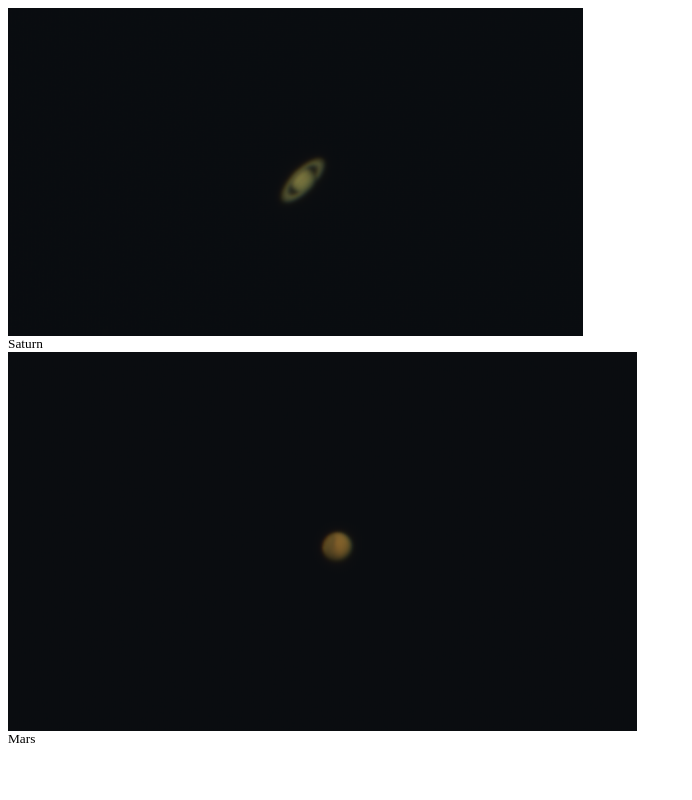
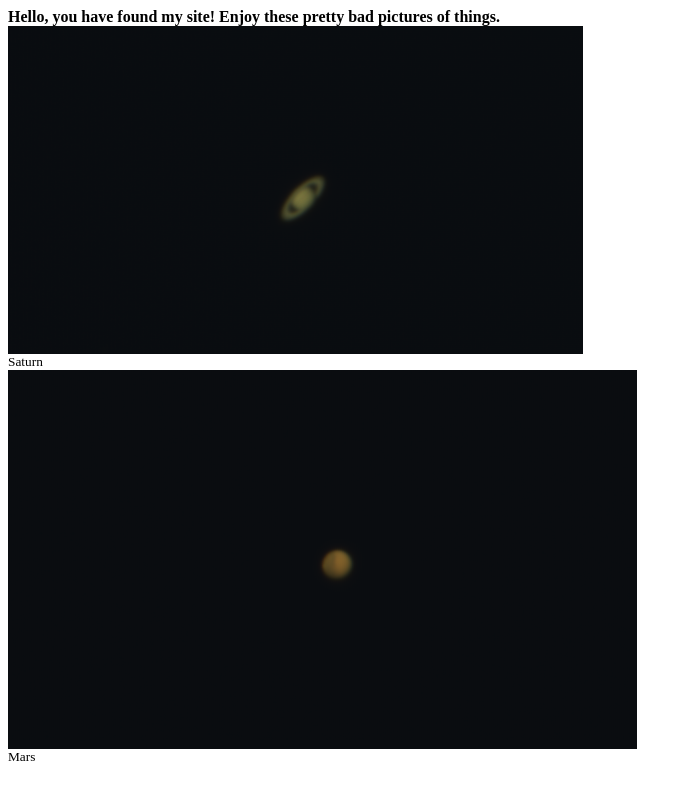
Before and after one commit to a1lewis/a1lewis.github.io, a plain HTML site: page index.html in a window 1280 px wide. Shown: the whole page, without its empty margins (0-692 px from the left). Drawn offline with Linux system fonts and the light colour scheme.

Commit message:
Update index.html

```diff
--- a/index.html
+++ b/index.html
@@ -1,3 +1,5 @@
+<b>Hello, you have found my site! Enjoy these pretty bad pictures of things.</b>
+<br>
 <img src="a1lewis.github.io/photos/Saturn.png" alt="Saturn">
 <br>
 <small>Saturn</small>
```
